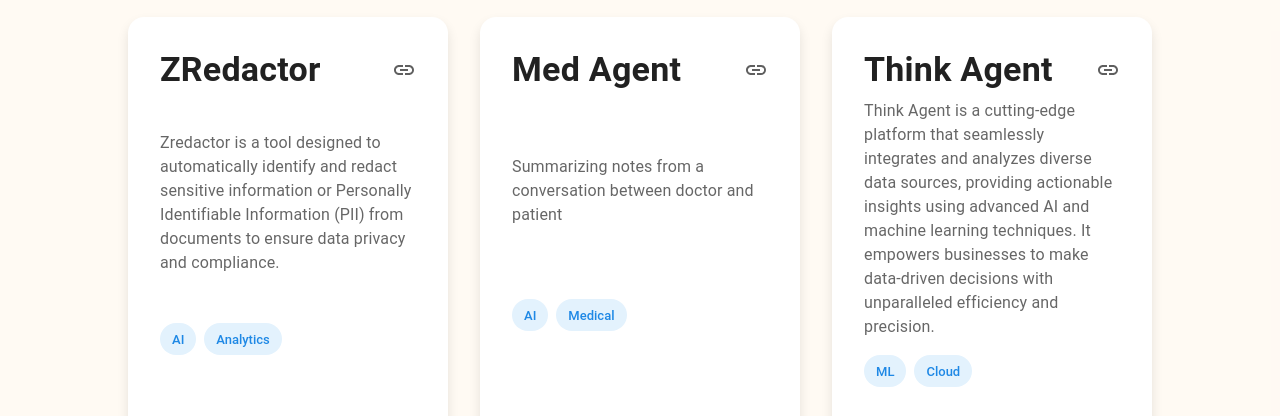
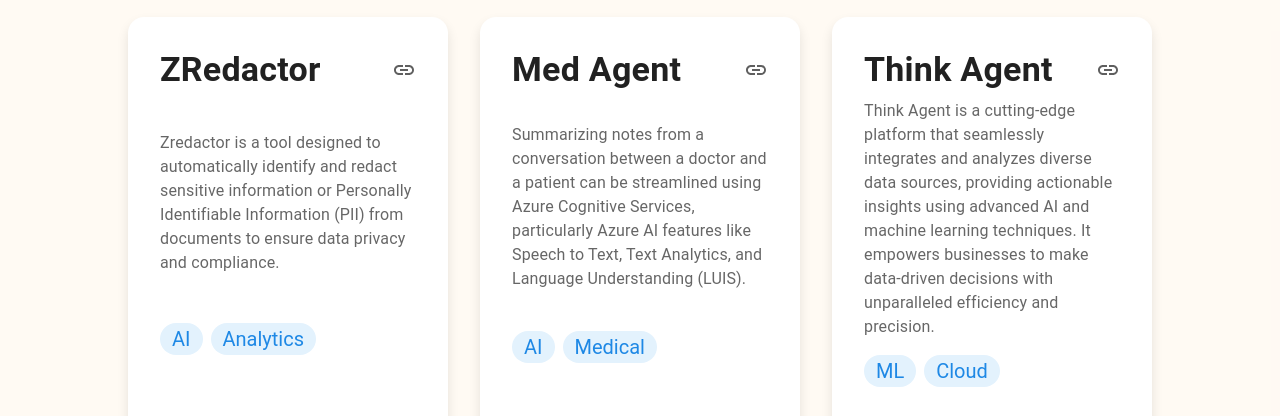
Before and after one commit to ZionClouds/Zion-ShowCase, a React (Create React App) app in the folder frontend/: page / in a window 1280 px wide. Shown: the part 1240-1656 px from the top of the page. Built offline with nearby package versions, Linux system fonts and the light colour scheme.

Commit message:
adds workflow and dockerfile

```diff
--- a/frontend/src/App.js
+++ b/frontend/src/App.js
@@ -96,24 +96,24 @@
                 description:
                   "Zredactor is a tool designed to automatically identify and redact sensitive information or Personally Identifiable Information (PII) from documents to ensure data privacy and compliance.",
                 tags: ["AI", "Analytics"],
-                demoLink: "#",
-                codeLink: "#",
+                demoLink: "https://redactor-frontend-391657484843.us-central1.run.app/",
+                codeLink: "https://github.com/ZionClouds/zredactor-v2",
               },
               {
                 title: "Med Agent",
                 description:
-                  "Summarizing notes from a conversation between doctor and patient",
+                  "Summarizing notes from a conversation between a doctor and a patient can be streamlined using Azure Cognitive Services, particularly Azure AI features like Speech to Text, Text Analytics, and Language Understanding (LUIS). ",
                 tags: ["AI", "Medical"],
-                demoLink: "#",
-                codeLink: "#",
+                demoLink: "https://medflow-jagoh3evy7f-cafrontend.victoriouswave-a4fd2c3d.eastus2.azurecontainerapps.io",
+                codeLink: "https://github.com/ZionClouds/ZionAIMedFlow/tree/easy-auth-UI",
               },
               {
                 title: "Think Agent",
                 description:
                   "Think Agent is a cutting-edge platform that seamlessly integrates and analyzes diverse data sources, providing actionable insights using advanced AI and machine learning techniques. It empowers businesses to make data-driven decisions with unparalleled efficiency and precision.",
                 tags: ["ML", "Cloud"],
-                demoLink: "#",
-                codeLink: "#",
+                demoLink: "https://datafusionaikt-tqzc-ca.bravepebble-57996cdf.eastus.azurecontainerapps.io",
+                codeLink: "https://github.com/ZionClouds/ZionDataFusionAI",
               },
             ].map((project, idx) => (
               <GradientCardComponent
--- a/frontend/src/components/Card.js
+++ b/frontend/src/components/Card.js
@@ -46,7 +46,8 @@
               style={{
                 backgroundColor: "#E3F2FD",
                 color: "#1E88E5",
-                fontWeight: "500",
+                fontWeight: "400",
+                fontSize: "20px",
               }}
               size="medium"
             />
```
Also changed, not shown: 1 other file (tests, documents, lock files or other folders).
